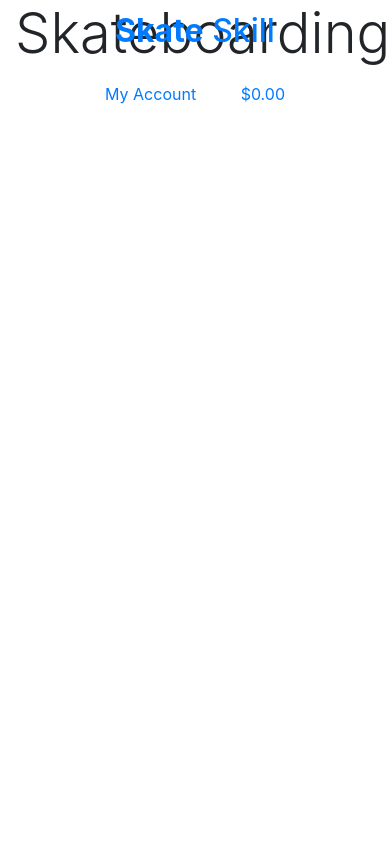
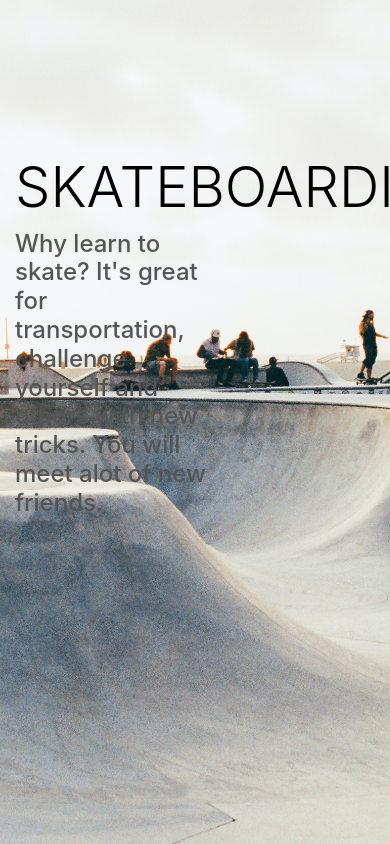
Before and after one commit to Chris8one/MS4-skate-skill, a Django app: page / in a window 390 px wide; the page is wider, and only the part inside the window is pictured. Run offline with Django 3.2, Linux system fonts and the light colour scheme; some libraries are stand-ins or nearby versions.

Commit message:
Completed home page header and added css

```diff
--- a/home/templates/home/index.html
+++ b/home/templates/home/index.html
@@ -18,7 +18,9 @@
                 </h1>
                 <div>
                     <h4>
-
+                        Why learn to skate?
+                        It's great for transportation, challenge yourself and others with new tricks.
+                        You will meet alot of new friends.
                     </h4>
                 </div>
             </div>
--- a/skate_skill/settings.py
+++ b/skate_skill/settings.py
@@ -25,7 +25,7 @@ BASE_DIR = Path(__file__).resolve().parent.parent
 SECRET_KEY = 'evt27ccmxw$k2w!7$7b2lcx9d!v19^3bg&ynaf=5e04@dy2b*r'
 
 # SECURITY WARNING: don't run with debug turned on in production!
-DEBUG = True
+DEBUG = TEMPLATE_DEBUG = True
 
 ALLOWED_HOSTS = []
 
@@ -148,3 +148,7 @@ USE_TZ = True
 # https://docs.djangoproject.com/en/3.1/howto/static-files/
 
 STATIC_URL = '/static/'
+STATICFILES_DIRS = (os.path.join(BASE_DIR, 'static'),)
+
+MEDIA_URL = '/media/'
+MEDIA_ROOT = os.path.join(BASE_DIR, 'media')
--- a/skate_skill/urls.py
+++ b/skate_skill/urls.py
@@ -15,9 +15,11 @@ Including another URLconf
 """
 from django.contrib import admin
 from django.urls import path, include
+from django.conf import settings
+from django.conf.urls.static import static
 
 urlpatterns = [
     path('admin/', admin.site.urls),
     path('accounts/', include('allauth.urls')),
     path('', include('home.urls')),
-]
+] + static(settings.MEDIA_URL, document_root=settings.MEDIA_ROOT)
--- /dev/null
+++ b/static/css/base.css
@@ -0,0 +1,56 @@
+html {
+    height: 100%;
+}
+
+body {
+    background: url('/media/main-backgr.jpg') no-repeat center center fixed;
+    background-size: cover;
+    height: calc(100vh - 164px);
+    color: #555;
+    font-family:;
+}
+
+/* ++++++ From Bulma ++++++ */
+.icon {
+    align-items: center;
+    display: inline-flex;
+    justify-content: center;
+    height: 1.5rem;
+    width: 1.5rem;
+}
+
+.logo-font {
+    text-transform: uppercase;
+}
+
+.main-logo-link {
+    width: fit-content;
+}
+
+.text-black {
+    color: #000 !important;
+}
+
+/* ++++++ Media Queries ++++++ */
+
+/* Slightly larger container on xl screens */
+@media (min-width: 1200px) {
+  .container {
+    max-width: 80%;
+  }
+}
+
+/* fixed top navbar only on medium and up */
+@media (min-width: 992px) {
+    .fixed-top-desktop-only {
+        position: fixed;
+        top: 0;
+        right: 0;
+        left: 0;
+        z-index: 1030;
+    }
+
+    .header-container {
+        padding-top: 164px;
+    }
+}
--- a/templates/base.html
+++ b/templates/base.html
@@ -2,6 +2,7 @@
 
 <!doctype html>
 <html lang="en">
+
 <head>
     {% block meta %}
         <meta http-equiv="X-UA-Compatible" content="ie=edge">
@@ -13,16 +14,27 @@
     {% endblock %}
 
     {% block corecss %}
-        <link rel="stylesheet" href="https://stackpath.bootstrapcdn.com/bootstrap/4.4.1/css/bootstrap.min.css" integrity="sha384-Vkoo8x4CGsO3+Hhxv8T/Q5PaXtkKtu6ug5TOeNV6gBiFeWPGFN9MuhOf23Q9Ifjh" crossorigin="anonymous">
+        <link rel="stylesheet" href="https://stackpath.bootstrapcdn.com/bootstrap/4.4.1/css/bootstrap.min.css"
+            integrity="sha384-Vkoo8x4CGsO3+Hhxv8T/Q5PaXtkKtu6ug5TOeNV6gBiFeWPGFN9MuhOf23Q9Ifjh" crossorigin="anonymous">
+        <link rel="preconnect" href="https://fonts.gstatic.com">
+        <link rel="stylesheet" href="https://fonts.googleapis.com/css2?family=Ubuntu&display=swap">
+        <link rel="stylesheet" href="{% static 'css/base.css' %}">
     {% endblock %}
 
     {% block extra_css %}
     {% endblock %}
 
     {% block corejs %}
-        <script src="https://code.jquery.com/jquery-3.4.1.slim.min.js" integrity="sha384-J6qa4849blE2+poT4WnyKhv5vZF5SrPo0iEjwBvKU7imGFAV0wwj1yYfoRSJoZ+n" crossorigin="anonymous"></script>
-        <script src="https://cdn.jsdelivr.net/npm/popper.js@1.16.0/dist/umd/popper.min.js" integrity="sha384-Q6E9RHvbIyZFJoft+2mJbHaEWldlvI9IOYy5n3zV9zzTtmI3UksdQRVvoxMfooAo" crossorigin="anonymous"></script>
-        <script src="https://stackpath.bootstrapcdn.com/bootstrap/4.4.1/js/bootstrap.min.js" integrity="sha384-wfSDF2E50Y2D1uUdj0O3uMBJnjuUD4Ih7YwaYd1iqfktj0Uod8GCExl3Og8ifwB6" crossorigin="anonymous"></script>
+        <script src="https://kit.fontawesome.com/0701d6153d.js" crossorigin="anonymous"></script>
+        <script src="https://code.jquery.com/jquery-3.4.1.slim.min.js"
+            integrity="sha384-J6qa4849blE2+poT4WnyKhv5vZF5SrPo0iEjwBvKU7imGFAV0wwj1yYfoRSJoZ+n"
+            crossorigin="anonymous"></script>
+        <script src="https://cdn.jsdelivr.net/npm/popper.js@1.16.0/dist/umd/popper.min.js"
+            integrity="sha384-Q6E9RHvbIyZFJoft+2mJbHaEWldlvI9IOYy5n3zV9zzTtmI3UksdQRVvoxMfooAo"
+            crossorigin="anonymous"></script>
+        <script src="https://stackpath.bootstrapcdn.com/bootstrap/4.4.1/js/bootstrap.min.js"
+            integrity="sha384-wfSDF2E50Y2D1uUdj0O3uMBJnjuUD4Ih7YwaYd1iqfktj0Uod8GCExl3Og8ifwB6"
+            crossorigin="anonymous"></script>
     {% endblock %}
 
     {% block extra_js %}
@@ -30,19 +42,22 @@
 
     <title>Skate Skill {% block extra_title %}{% endblock %}</title>
 </head>
+
 <body>
     <header class="container-fluid fixed-top">
-        <div class="row">
+        <div id="topnav" class="row bg-white pt-lg-2 d-none d-lg-flex">
             <div class="col-12 col-lg-4 my-auto py-1 py-lg-0 text-center text-lg-left">
                 <a href="{% url 'home' %}" class="nav-link main-logo-link">
-                    <h2 class="logo-font text-black my-0"><strong>Skate</strong> Skill</h2>
+                    <img src="media/skateskill-logo.png" alt="Skate Skill Logo" height="80px">
+                    <!-- <h2 class="logo-font text-black my-0"><strong>Skate</strong> Skill</h2> -->
                 </a>
             </div>
             <div class="col-12 col-lg-4 my-auto py-1 py-lg-0"></div>
             <div class="col-12 col-lg-4 my-auto py-1 py-lg-0">
                 <ul class="list-inline list-unstyled text-center text-lg-right my-0">
                     <li class="list-inline-item dropdown">
-                        <a class="text-black nav-link" href="#" id="user-options" data-toggle="dropdown" aria-haspopup="true" aria-expanded="false">
+                        <a class="text-black nav-link" href="#" id="user-options" data-toggle="dropdown"
+                            aria-haspopup="true" aria-expanded="false">
                             <div class="text-center">
                                 <div><i class="fas fa-user fa-lg"></i></div>
                                 <p class="my-0">My Account</p>
@@ -62,7 +77,8 @@
                         </div>
                     </li>
                     <li class="list-inline-item">
-                        <a class="{% if grand_total %}text-info font-weight-bold{% else %}text-black{% endif %} nav-link" href="">
+                        <a class="{% if grand_total %}text-info font-weight-bold{% else %}text-black{% endif %} nav-link"
+                            href="">
                             <div class="text-center">
                                 <div><i class="fas fa-shopping-bag fa-lg"></i></div>
                                 <p class="my-0">
@@ -94,4 +110,5 @@
     {% endblock %}
 
 </body>
+
 </html>
```
Also changed, not shown: media/main-backgr.jpg (added), media/skateskill-logo.png (added). Lines whose indentation alone changed are shown as unchanged.
